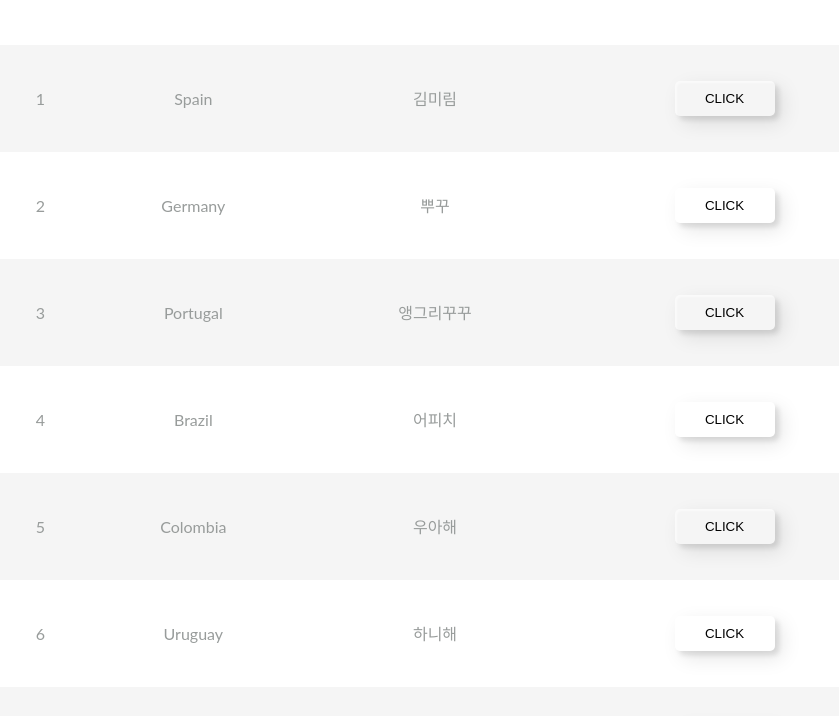
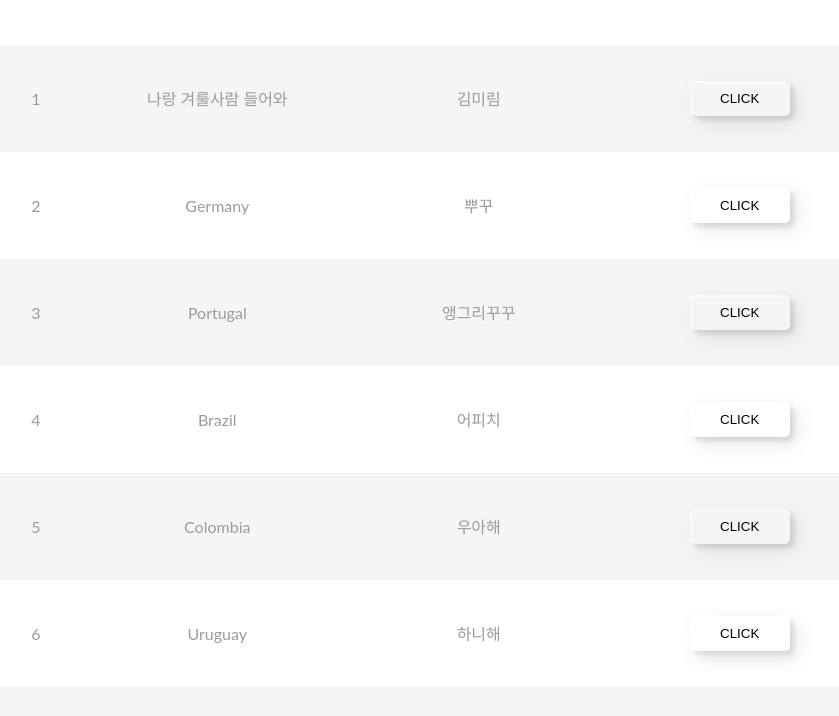
Before and after one commit to Suyeon04/dance_with_taja, a plain HTML site: page ListView.html in a window 1280 px wide. Shown: the part 84-800 px from the top of the page, without its empty margins (204-1043 px from the left). Drawn offline with Linux system fonts and the light colour scheme.

Commit message:
Update ListView.html
test

```diff
--- a/ListView.html
+++ b/ListView.html
@@ -26,7 +26,7 @@
                 <tbody>
                     <tr>
                         <td class="rank">1</td>
-                        <td class="team">Spain</td>
+                        <td class="team">나랑 겨룰사람 들어와</td>
                         <td class="points">김미림</td>
                         <td class="Startbtn"><button class="custom-btn btn-16">CLICK</button></td>
                     </tr>
```
